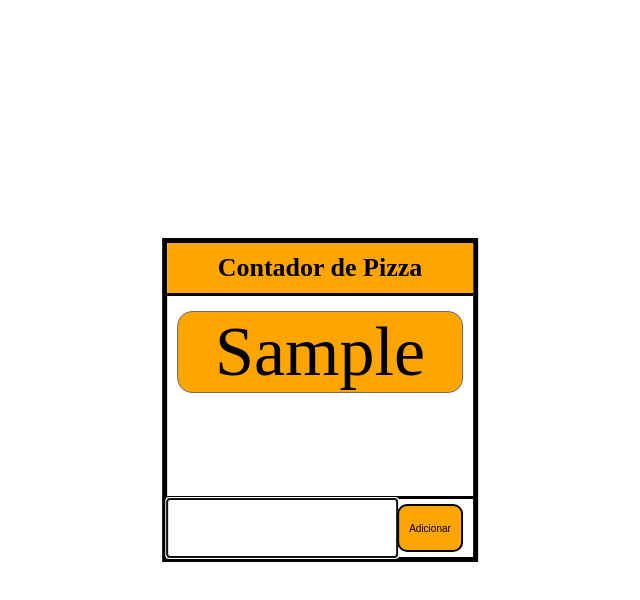
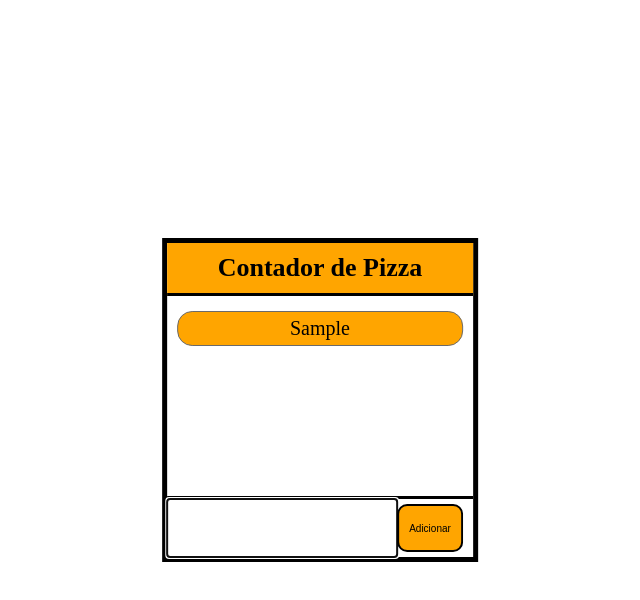
Before and after one commit to enniohenrique/contador-pizza-grupo, a plain HTML site: page index.html in a window 1280 px wide. Both pictures are taken after typing "Sample" into the empty fields and a click on the button "Adicionar". Shown: the whole page, without its empty margins (320-960 px from the left). Drawn offline with Linux system fonts and the light colour scheme.

Commit message:
Update style.css

```diff
--- a/css/style.css
+++ b/css/style.css
@@ -62,6 +62,8 @@ input {
     border-radius: 15px;
     border: 1.5px solid;
     border-color:rgb(107, 106, 106);
-    font-size: 70px;
+    font-size: 20px;
     margin-bottom: 15px;
+    padding: 5px;
+    text-transform: capitalize;     /*Deixando a primeira letra de cada nome maiúscula*/
 }
```
